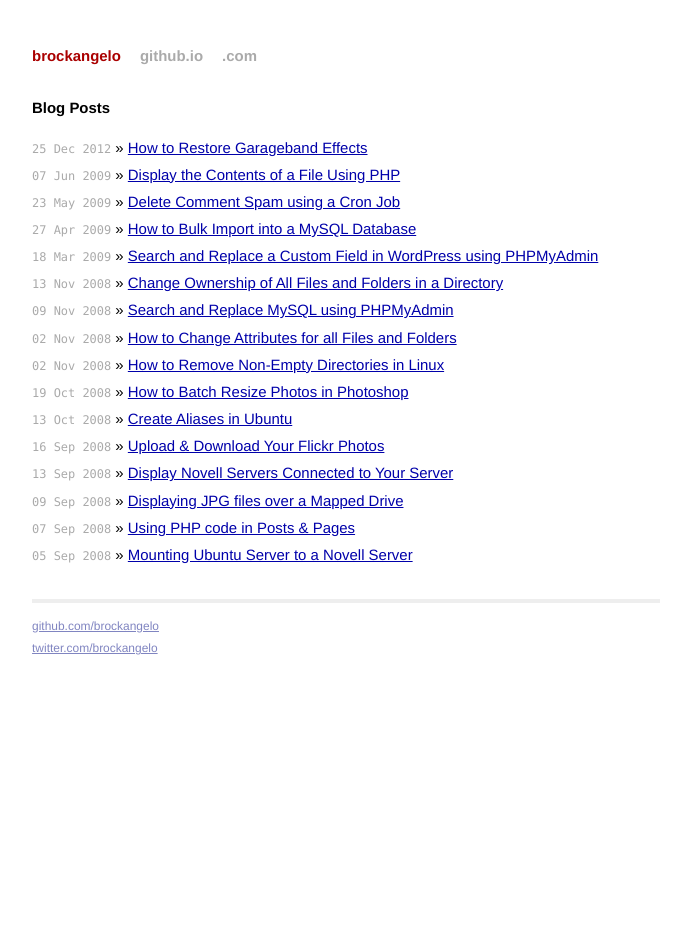
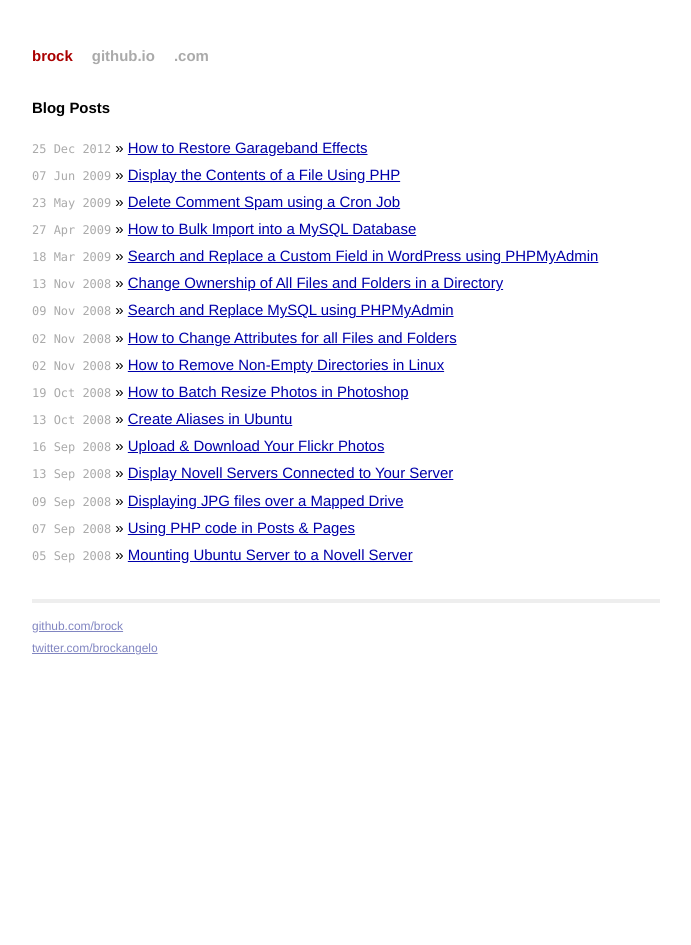
Before and after one commit to brock/brock.github.io, a Jekyll site: the page built from index.html, in a window 1280 px wide. Shown: the whole page, without its empty margins (294-985 px from the left). Built offline with Jekyll 4.4.1, drawn with Linux system fonts in a browser that asks for light colours; Markdown is read by kramdown in place of the engine named in the settings.

Commit message:
update to use new username and cname

```diff
--- /dev/null
+++ b/CNAME
@@ -0,0 +1 @@
+www.brockangelo.com
--- a/_config.yml
+++ b/_config.yml
@@ -1,3 +1,3 @@
-name: brockangelo
+name: brock
 markdown: redcarpet
 pygments: true
--- a/_layouts/default.html
+++ b/_layouts/default.html
@@ -27,7 +27,7 @@
           <div class="footer">
             <div class="contact">
               <p>
-                <a href="https://github.com/brockangelo">github.com/brockangelo</a><br />
+                <a href="https://github.com/brock">github.com/brock</a><br />
                 <a href="https://twitter.com/brockangelo">twitter.com/brockangelo</a><br />
               </p>
             </div>
```
Also changed, not shown: README.md.
